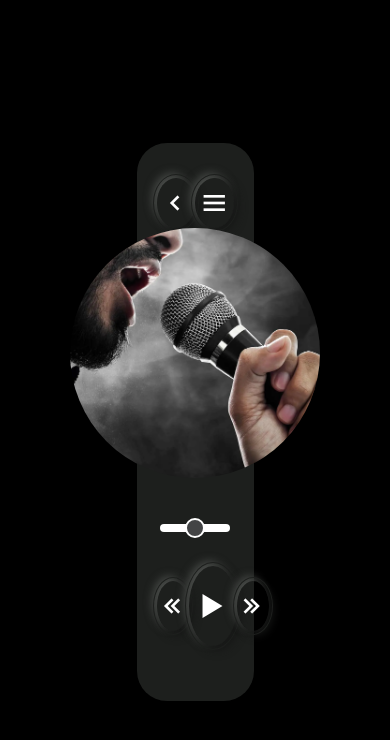
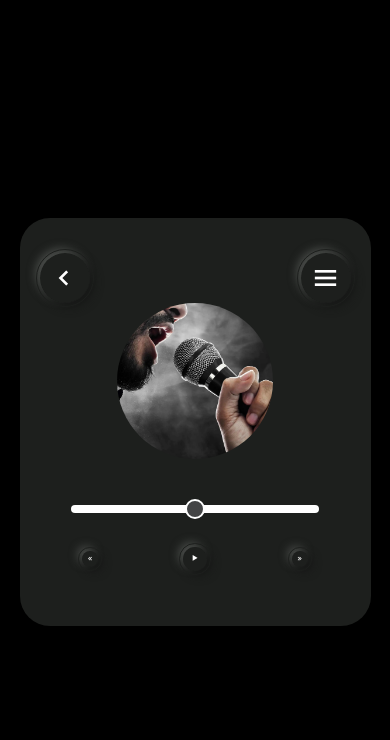
Before and after one commit to Akashkumar9508/music_payer, a plain HTML site: page index.html in a window 390 px wide. Drawn offline with nearby package versions, Linux system fonts and the light colour scheme.

Commit message:
add responsive

```diff
--- a/style.css
+++ b/style.css
@@ -126,3 +126,29 @@ nav .icon i {
     transform: scale(1.05);
     background-color: rgb(29, 23, 29);
 }
+@media screen and (max-width: 768px) {
+    .music-card {
+        width: 90%;
+    }
+
+    .music-card .thumbnail {
+        height: 40vw;
+        width: 40vw;
+    }
+
+    .controls input {
+        width: 80%;
+    }
+
+    .media-controls .media-icon {
+        height: 4vw; /* Adjusted height using vw unit */
+        width: 4vw; /* Adjusted width using vw unit */
+        font-size: 2vw; /* Adjusted font-size using vw unit */
+    }
+
+    .media-controls .media-icon:nth-child(2) {
+        height: 6vw; /* Adjusted height using vw unit */
+        width: 6vw; /* Adjusted width using vw unit */
+        font-size: 3vw; /* Adjusted font-size using vw unit */
+    }
+}
```
